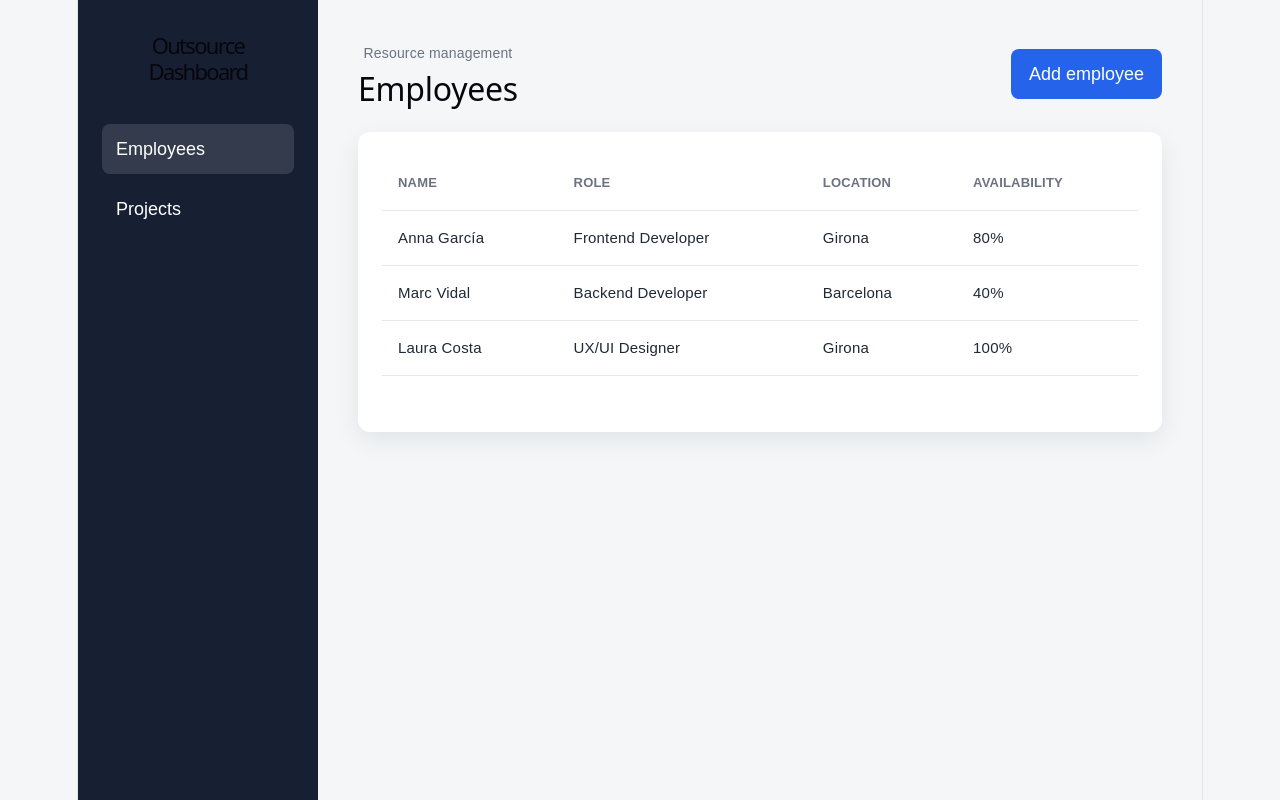
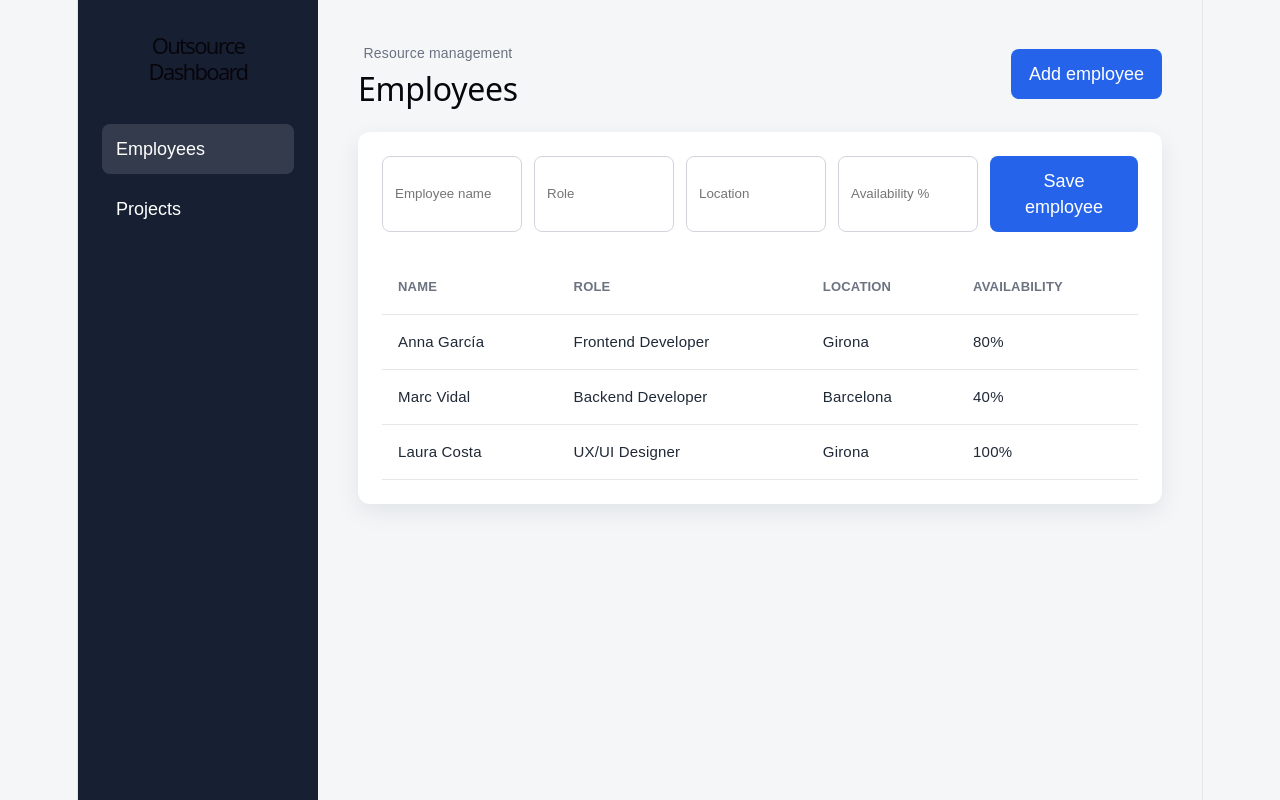
Before and after one commit to Festival3224/react-resource-dashboard, a React (Vite) app: page / in a window 1280 px wide. Built offline with nearby package versions, Linux system fonts and the light colour scheme.

Commit message:
feat: persist employees in local storage

```diff
--- a/src/App.css
+++ b/src/App.css
@@ -125,6 +125,39 @@ button {
   background: #f8fafc;
 }
 
+.employee-form {
+  display: grid;
+  grid-template-columns: repeat(4, minmax(140px, 1fr)) auto;
+  gap: 12px;
+  margin-bottom: 28px;
+}
+
+.employee-form input {
+  width: 100%;
+  padding: 11px 12px;
+  border: 1px solid #d1d5db;
+  border-radius: 8px;
+  background: white;
+  color: #1f2937;
+}
+
+.employee-form input:focus {
+  border-color: #2563eb;
+  outline: 2px solid rgba(37, 99, 235, 0.15);
+}
+
+@media (max-width: 1050px) {
+  .employee-form {
+    grid-template-columns: repeat(2, minmax(0, 1fr));
+  }
+}
+
+@media (max-width: 600px) {
+  .employee-form {
+    grid-template-columns: 1fr;
+  }
+}
+
 @media (max-width: 760px) {
   .dashboard {
     grid-template-columns: 1fr;
--- a/src/App.jsx
+++ b/src/App.jsx
@@ -1,16 +1,36 @@
-import { useState } from 'react'
+import { useEffect, useState } from 'react'
 import EmployeesTable from './components/EmployeesTable'
 import { initialEmployees } from './data/employees'
 import ProjectsTable from './components/ProjectsTable'
 import { initialProjects } from './data/projects'
+import AddEmployeeForm from './components/AddEmployeeForm'
 import './App.css'
 
 function App() {
   const [activeView, setActiveView] = useState('employees')
-  const [employees] = useState(initialEmployees)
+  //const [employees] = useState(initialEmployees)
+  const [employees, setEmployees] = useState(() => {
+    const savedEmployees = localStorage.getItem('employees')
+
+    return savedEmployees
+      ? JSON.parse(savedEmployees)
+      : initialEmployees
+  })
+
   const [projects] = useState(initialProjects)
 
   const isEmployees = activeView === 'employees'
+
+  useEffect(() => {
+    localStorage.setItem('employees', JSON.stringify(employees))
+  }, [employees])
+
+  function handleAddEmployee(newEmployee) {
+    setEmployees((currentEmployees) => [
+      ...currentEmployees,
+      newEmployee,
+    ])
+  }
 
   return (
     <div className="dashboard">
@@ -49,7 +69,10 @@ function App() {
 
         <section className="content-card">
           {isEmployees ? (
-            <EmployeesTable employees={employees} />
+            <>
+              <AddEmployeeForm onAddEmployee={handleAddEmployee} />
+              <EmployeesTable employees={employees} />
+            </>
           ) : (
             <ProjectsTable projects={projects} />
           )}
--- /dev/null
+++ b/src/components/AddEmployeeForm.jsx
@@ -0,0 +1,93 @@
+import { useState } from 'react'
+
+function AddEmployeeForm({ onAddEmployee }) {
+  const [formData, setFormData] = useState({
+    name: '',
+    role: '',
+    location: '',
+    availability: '',
+  })
+
+  function handleChange(event) {
+    const { name, value } = event.target
+
+    setFormData((currentFormData) => ({
+      ...currentFormData,
+      [name]: value,
+    }))
+  }
+
+  function handleSubmit(event) {
+    event.preventDefault()
+
+    if (
+      !formData.name.trim() ||
+      !formData.role.trim() ||
+      !formData.location.trim() ||
+      formData.availability === ''
+    ) {
+      return
+    }
+
+    const newEmployee = {
+      id: crypto.randomUUID(),
+      name: formData.name.trim(),
+      role: formData.role.trim(),
+      location: formData.location.trim(),
+      availability: Number(formData.availability),
+    }
+
+    onAddEmployee(newEmployee)
+
+    setFormData({
+      name: '',
+      role: '',
+      location: '',
+      availability: '',
+    })
+  }
+
+  return (
+    <form className="employee-form" onSubmit={handleSubmit}>
+      <input
+        type="text"
+        name="name"
+        placeholder="Employee name"
+        value={formData.name}
+        onChange={handleChange}
+      />
+
+      <input
+        type="text"
+        name="role"
+        placeholder="Role"
+        value={formData.role}
+        onChange={handleChange}
+      />
+
+      <input
+        type="text"
+        name="location"
+        placeholder="Location"
+        value={formData.location}
+        onChange={handleChange}
+      />
+
+      <input
+        type="number"
+        name="availability"
+        placeholder="Availability %"
+        min="0"
+        max="100"
+        value={formData.availability}
+        onChange={handleChange}
+      />
+
+      <button type="submit" className="primary-button">
+        Save employee
+      </button>
+    </form>
+  )
+}
+
+export default AddEmployeeForm
```
